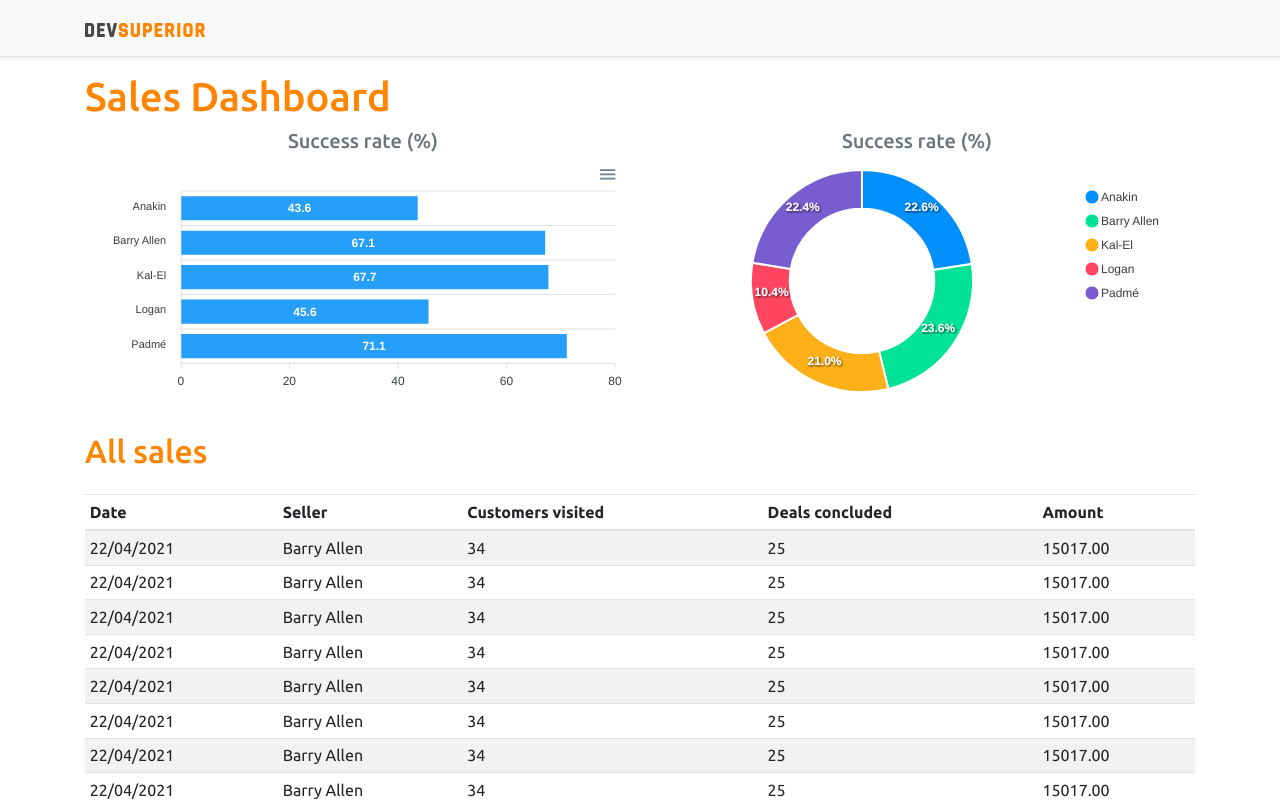
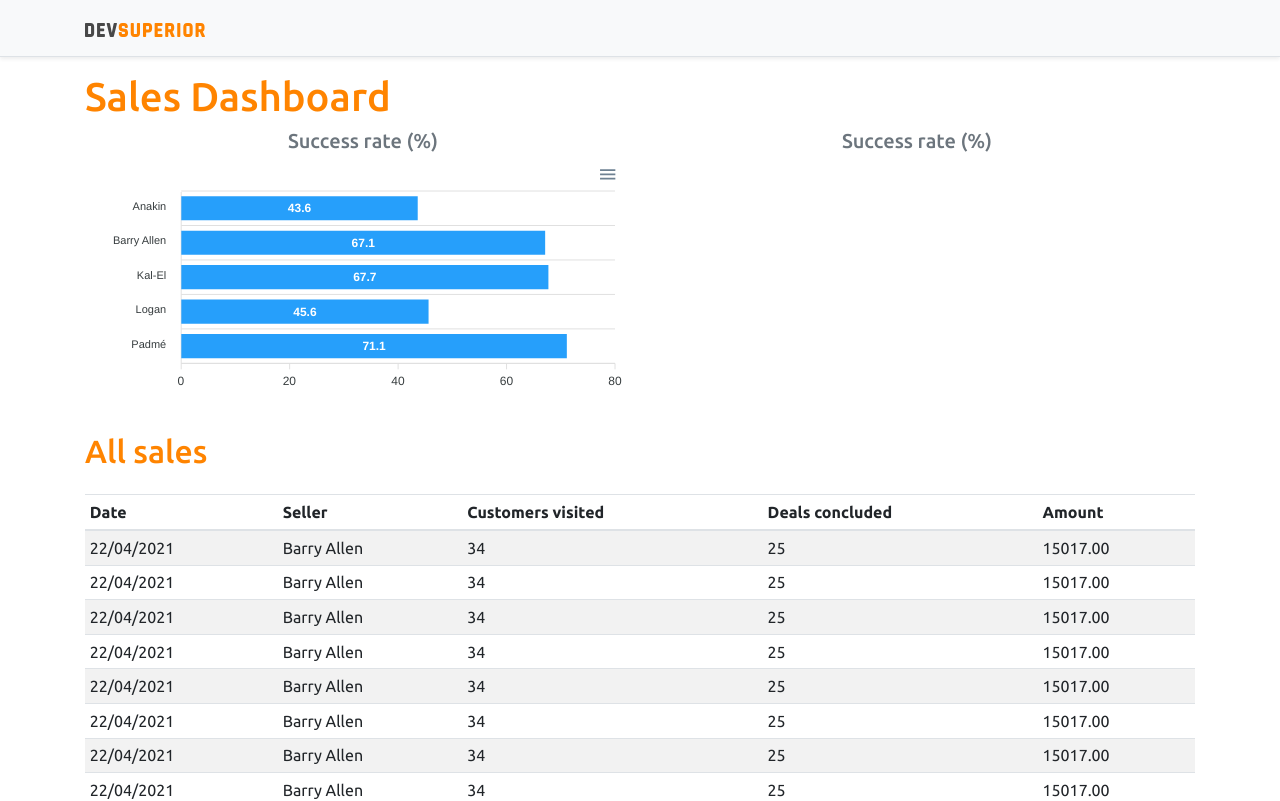
Before and after one commit to Gustavobf/dsvendas-sds3, a React (Create React App) app in the folder frontend/: page /dashboard in a window 1280 px wide. Shown: the top 801 px of the page. Built offline with nearby package versions, Linux system fonts and the light colour scheme; no server answers.

Commit message:
DonutChart integration

```diff
--- a/frontend/src/components/DonutChart/index.tsx
+++ b/frontend/src/components/DonutChart/index.tsx
@@ -1,4 +1,5 @@
 import axios from 'axios';
+import { useEffect, useState } from 'react';
 import Chart from 'react-apexcharts';
 import { SaleSum } from 'types/sale';
 import { BASE_URL } from 'utils/requests';
@@ -10,18 +11,20 @@
 
 const DonutChart = () => {
 
-    let chartData : ChartData = { labels: [], series: []};
+    const [chartData, setChartData] = useState<ChartData>({ labels: [], series: [] });
 
-    axios.get(`${BASE_URL}/sales/amount-by-seller`)
-        .then(response => {
-            const data = response.data as SaleSum[];
-            const myLabels = data.map(x => x.sellerName);
-            const mySeries = data.map(x => x.sum);
+    useEffect(() => {
+        axios.get(`${BASE_URL}/sales/amount-by-seller`)
+            .then(response => {
+                const data = response.data as SaleSum[];
+                const myLabels = data.map(x => x.sellerName);
+                const mySeries = data.map(x => x.sum);
 
-            chartData = { labels: myLabels, series: mySeries}
-            console.log(chartData);
+                setChartData({ labels: myLabels, series: mySeries });
+            });
+    }, []);
 
-        });
+
 
     const mockData = {
         series: [477138, 499928, 444867, 220426, 473088],
@@ -36,8 +39,8 @@
 
     return (
         <Chart
-            options={{ ...options, labels: mockData.labels }}
-            series={mockData.series}
+            options={{ ...options, labels: chartData.labels }}
+            series={chartData.series}
             type="donut"
             height="240"
         />
```
